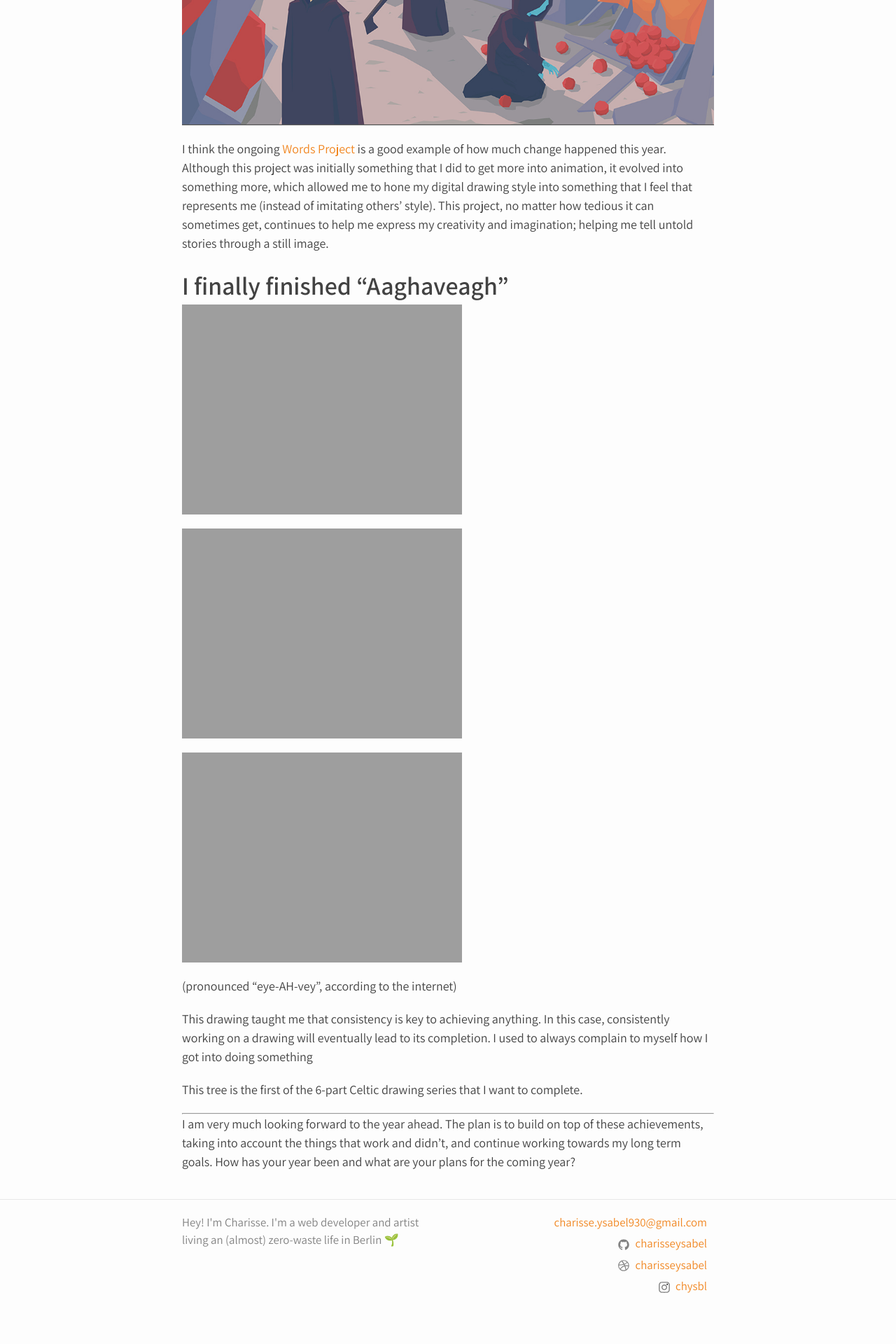
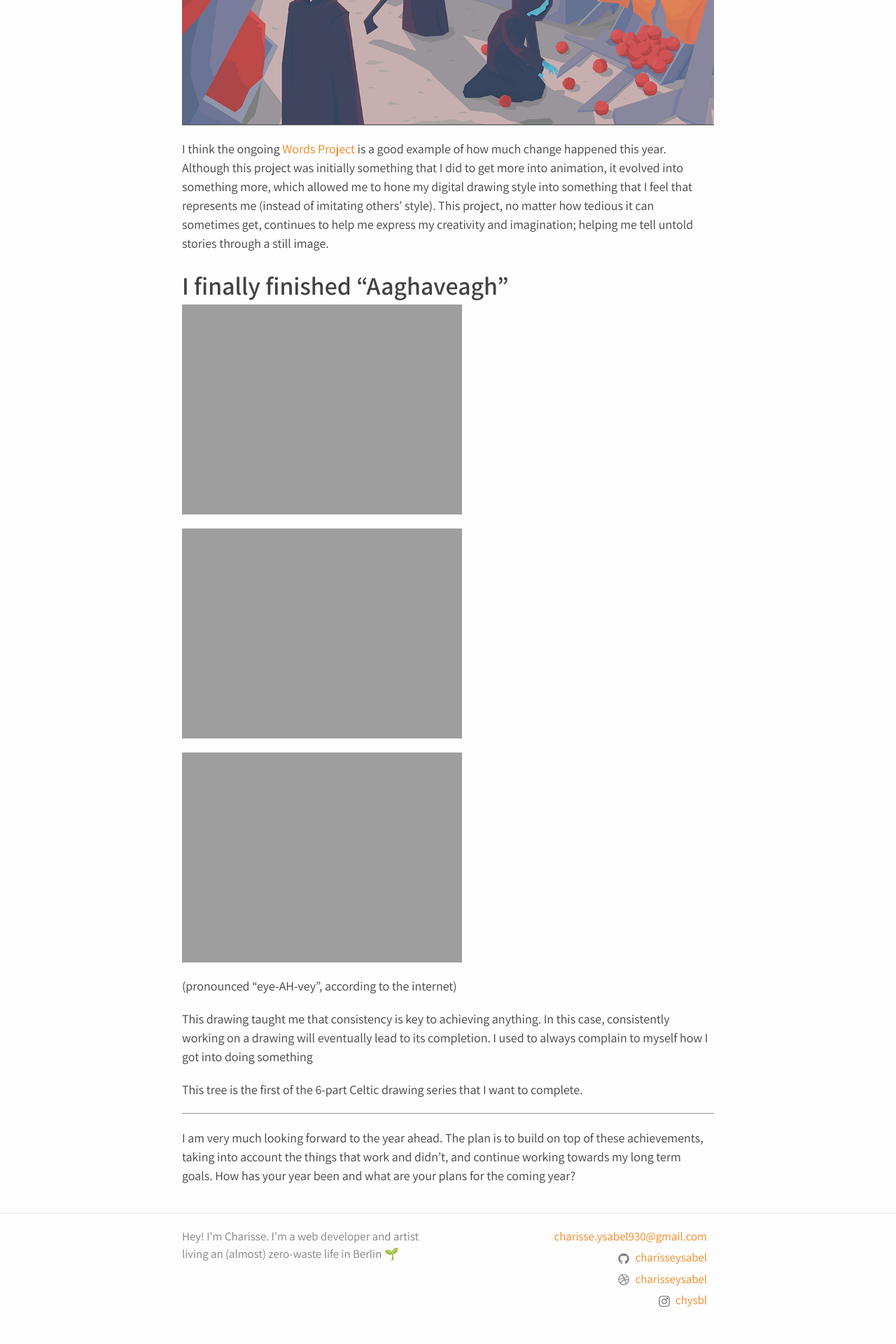
Before and after one commit to charisseysabel/chysbl-blog, a Jekyll site: the page built from _posts/2017-12-16-2017-a-year-of-change.markdown, in a window 1280 px wide. Shown: the part 3923-5843 px from the top of the page at 70% size. Built offline with Jekyll 4.4.1, drawn with Linux system fonts in a browser that asks for light colours.

Commit message:
style/ Add margin to horizontal line

```diff
--- a/_sass/minima/_base.scss
+++ b/_sass/minima/_base.scss
@@ -25,7 +25,9 @@ body {
   font-kerning: normal;
 }
 
-
+hr {
+  margin: 20px 0;
+}
 
 /**
  * Set `margin-bottom` to maintain vertical rhythm
```
Also changed, not shown: 1 other file.
